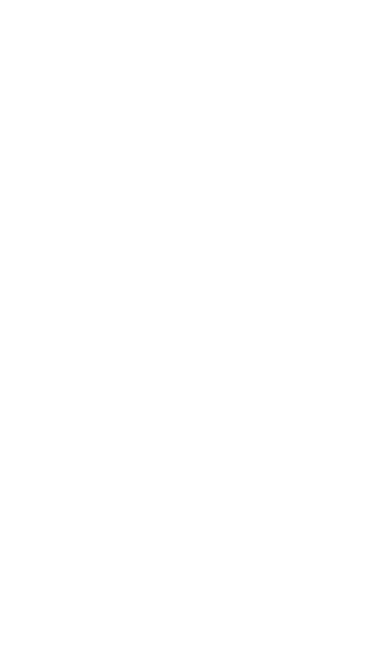
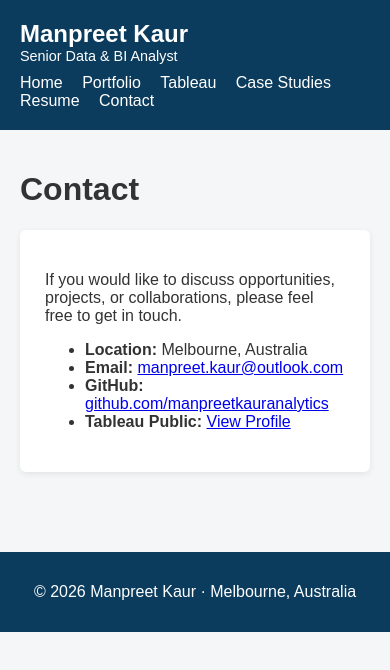
Before and after one commit to manpreetkauranalytics/manpreetkauranalytics.github.io, a plain HTML site: page contact.html in a window 390 px wide. Drawn offline with Linux system fonts and the light colour scheme.

Commit message:
Added content in pages

```diff
--- a/case-studies.html
+++ b/case-studies.html
@@ -0,0 +1,52 @@
+<!DOCTYPE html>
+<html lang="en">
+<head>
+  <meta charset="UTF-8">
+  <title>Case Studies | Manpreet Kaur</title>
+  <meta name="viewport" content="width=device-width, initial-scale=1.0">
+  <link rel="stylesheet" href="css/style.css">
+</head>
+<body>
+
+<header class="site-header">
+  <div class="container header-flex">
+    <div class="brand">
+      <h2>Manpreet Kaur</h2>
+      <p>Senior Data & BI Analyst</p>
+    </div>
+    <nav class="nav">
+      <a href="index.html">Home</a>
+      <a href="portfolio.html">Portfolio</a>
+      <a href="tableau.html">Tableau</a>
+      <a href="case-studies.html">Case Studies</a>
+      <a href="resume.html">Resume</a>
+      <a href="contact.html">Contact</a>
+    </nav>
+  </div>
+</header>
+
+<main class="container">
+  <h1>Case Studies</h1>
+
+  <div class="card">
+    <h2>Pharmaceutical Analytics</h2>
+    <p>Sales performance, territory analysis, and forecasting.</p>
+  </div>
+
+  <div class="card">
+    <h2>Banking Analytics</h2>
+    <p>Customer insights, risk metrics, and reporting automation.</p>
+  </div>
+
+  <div class="card">
+    <h2>Automotive Analytics</h2>
+    <p>Market trends, dealer performance, and demand analysis.</p>
+  </div>
+</main>
+
+<footer class="site-footer">
+  <p>© 2026 Manpreet Kaur · Melbourne, Australia</p>
+</footer>
+
+</body>
+</html>
--- a/contact.html
+++ b/contact.html
@@ -0,0 +1,67 @@
+<!DOCTYPE html>
+<html lang="en">
+<head>
+  <meta charset="UTF-8">
+  <title>Contact | Manpreet Kaur</title>
+  <meta name="viewport" content="width=device-width, initial-scale=1.0">
+  <meta name="description" content="Contact Manpreet Kaur, Senior Data & BI Analyst based in Melbourne, Australia.">
+  <link rel="stylesheet" href="css/style.css">
+</head>
+<body>
+
+<header class="site-header">
+  <div class="container header-flex">
+    <div class="brand">
+      <h2>Manpreet Kaur</h2>
+      <p>Senior Data & BI Analyst</p>
+    </div>
+    <nav class="nav">
+      <a href="index.html">Home</a>
+      <a href="portfolio.html">Portfolio</a>
+      <a href="tableau.html">Tableau</a>
+      <a href="case-studies.html">Case Studies</a>
+      <a href="resume.html">Resume</a>
+      <a href="contact.html">Contact</a>
+    </nav>
+  </div>
+</header>
+
+<main class="container">
+  <h1>Contact</h1>
+
+  <div class="card">
+    <p>
+      If you would like to discuss opportunities, projects, or collaborations,
+      please feel free to get in touch.
+    </p>
+
+    <ul>
+      <li><strong>Location:</strong> Melbourne, Australia</li>
+      <li>
+        <strong>Email:</strong>
+        <a href="mailto:manpreet.kaur@outlook.com">
+          manpreet.kaur@outlook.com
+        </a>
+      </li>
+      <li>
+        <strong>GitHub:</strong>
+        <a href="https://github.com/manpreetkauranalytics" target="_blank">
+          github.com/manpreetkauranalytics
+        </a>
+      </li>
+      <li>
+        <strong>Tableau Public:</strong>
+        <a href="https://public.tableau.com/app/profile/manpreet.kaur7485" target="_blank">
+          View Profile
+        </a>
+      </li>
+    </ul>
+  </div>
+</main>
+
+<footer class="site-footer">
+  <p>© 2026 Manpreet Kaur · Melbourne, Australia</p>
+</footer>
+
+</body>
+</html>
--- a/css/style.css
+++ b/css/style.css
@@ -0,0 +1,75 @@
+body {
+  margin: 0;
+  font-family: Arial, Helvetica, sans-serif;
+  background: #f4f6f8;
+  color: #333;
+}
+
+.container {
+  max-width: 1100px;
+  margin: auto;
+  padding: 20px;
+}
+
+.site-header {
+  background: #0b3c5d;
+  color: white;
+}
+
+.header-flex {
+  display: flex;
+  justify-content: space-between;
+  align-items: center;
+}
+
+.brand h2 {
+  margin: 0;
+}
+
+.brand p {
+  margin: 0;
+  font-size: 0.9em;
+}
+
+.nav a {
+  color: white;
+  margin-left: 15px;
+  text-decoration: none;
+  font-weight: 500;
+}
+
+.nav a:hover {
+  text-decoration: underline;
+}
+
+.card {
+  background: white;
+  padding: 25px;
+  margin: 20px 0;
+  border-radius: 6px;
+  box-shadow: 0 2px 6px rgba(0,0,0,0.08);
+}
+
+.site-footer {
+  text-align: center;
+  padding: 15px;
+  background: #0b3c5d;
+  color: white;
+  margin-top: 40px;
+}
+
+@media (max-width: 768px) {
+  .header-flex {
+    flex-direction: column;
+    align-items: flex-start;
+  }
+
+  .nav {
+    margin-top: 10px;
+  }
+
+  .nav a {
+    margin-left: 0;
+    margin-right: 15px;
+  }
+}
```
Also changed, not shown: index.html (+8 -43 lines), portfolio.html (+52 -0 lines), resume.html (+50 -0 lines), tableau.html (+79 -0 lines).
